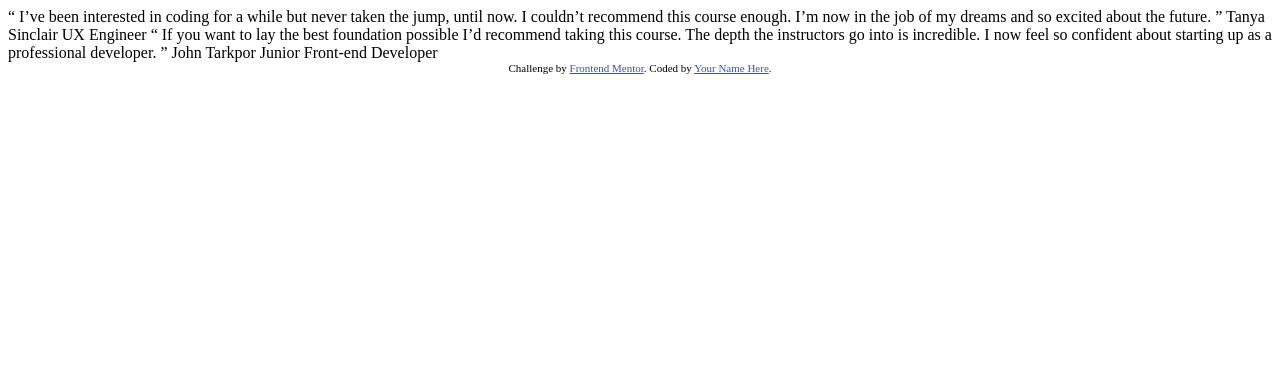
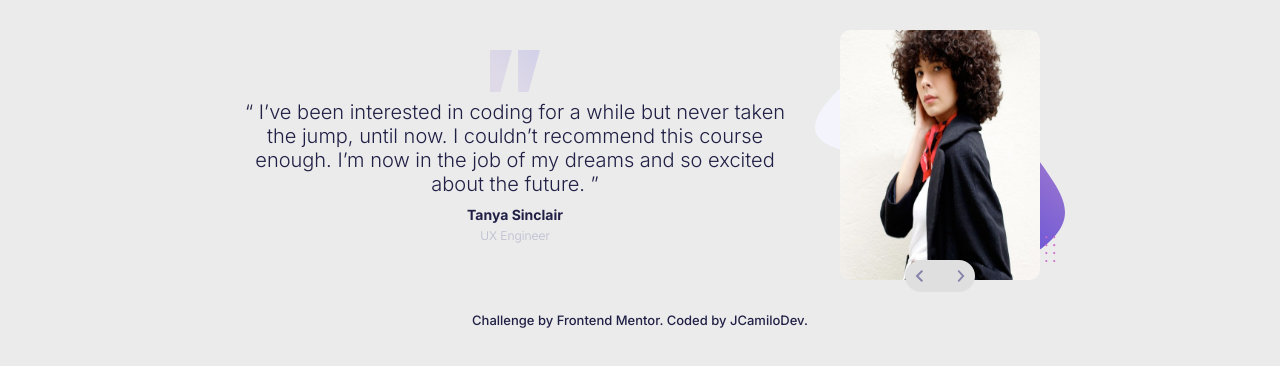
Before and after one commit to jcamilodev1/Retos-fronter, a plain HTML site: page bootcamp-slider/index.html in a window 1280 px wide. Drawn offline with Linux system fonts and the light colour scheme.

Commit message:
bootcamp slider READY

```diff
--- /dev/null
+++ b/bootcamp-slider/app.js
@@ -0,0 +1,64 @@
+const prev = document.getElementById("prev");
+const next = document.getElementById("next");
+const containertext = document.querySelector(".container__card-txt");
+const containerimg = document.querySelector(".container__img-profile");
+var contador = 1;
+prev.addEventListener("click", () => {
+  contador--;
+  console.log("click");
+  pasar(contador);
+});
+next.addEventListener("click", () => {
+  contador++;
+  console.log("click");
+  pasar(contador);
+});
+const pasar = (contador) => {
+  if (contador >= 0) {
+    contador--;
+    console.log(contador);
+    switch (contador) {
+      case 0:
+        containerimg.innerHTML = `<img src="./images/image-tanya.jpg" alt="perfil">`;
+        containertext.innerHTML = `      <div class="container__txt-descript">
+        <p>
+          “ I’ve been interested in coding for a while but never taken the jump, until now.
+          I couldn’t recommend this course enough. I’m now in the job of my dreams and so
+          excited about the future. ”
+        </p>
+      </div>
+      <div class="container__txt-profile">
+        <p>
+          Tanya Sinclair
+        </p>
+        <p>
+          UX Engineer
+        </p>
+      </div>`;
+        break;
+      case 1:
+        containerimg.innerHTML = `<img src="./images/image-john.jpg" alt="perfil">`;
+        containertext.innerHTML = `<div class="container__txt-descript">
+        <p>
+        “ If you want to lay the best foundation possible I’d recommend taking this course.
+        The depth the instructors go into is incredible. I now feel so confident about
+        starting up as a professional developer. ”
+        </p>
+      </div>
+      <div class="container__txt-profile">
+        <p>
+          John Tarkpor
+        </p>
+        <p>
+          Junior Front-end Developer
+        </p>
+      </div>`;
+        break;
+      case 2:
+        break;
+      default:
+        break;
+    }
+  }
+  return;
+};
--- a/bootcamp-slider/index.html
+++ b/bootcamp-slider/index.html
@@ -1,38 +1,58 @@
 <!DOCTYPE html>
-<html lang="en">
+<html lang="es">
 <head>
   <meta charset="UTF-8">
   <meta name="viewport" content="width=device-width, initial-scale=1.0"> <!-- displays site properly based on user's device -->
-
   <link rel="icon" type="image/png" sizes="32x32" href="./images/favicon-32x32.png">
-
+  <link rel="preconnect" href="https://fonts.gstatic.com">
+<link href="https://fonts.googleapis.com/css2?family=Inter:wght@300;500;700&display=swap" rel="stylesheet">
+  <link rel="stylesheet" href="style.css">
   <title>Frontend Mentor | Coding Bootcamp Testimonials Slider</title>
-
-  <!-- Feel free to remove these styles or customise in your own stylesheet 👍 -->
-  <style>
-    .attribution { font-size: 11px; text-align: center; }
-    .attribution a { color: hsl(228, 45%, 44%); }
   </style>
 </head>
 <body>
+  <main class="main">
+  <article class="conteiner__card">
+    <section class="conteiner__card-img">
+      <div class="container__img-profile">
+        <img src="./images/image-tanya.jpg" alt="perfil">
+      </div>
+      <div class="toggle">
+        <img src="./images/icon-prev.svg" alt="" id="prev">
+        <img src="./images/icon-next.svg" alt="" id="next">
+      </div>
+      <div class="patterns-bg">
+        <img src="./images/pattern-bg.svg" alt="">
+      </div>
+    </section>
+    <section class="container__card-txt">
+      <div class="container__txt-descript">
+        <p>
+          “ I’ve been interested in coding for a while but never taken the jump, until now.
+          I couldn’t recommend this course enough. I’m now in the job of my dreams and so
+          excited about the future. ”
+        </p>
+      </div>
+      <div class="container__txt-profile">
+        <p>
+          Tanya Sinclair
+        </p>
+        <p>
+          UX Engineer
+        </p>
+      </div>
 
-  “ I’ve been interested in coding for a while but never taken the jump, until now.
-  I couldn’t recommend this course enough. I’m now in the job of my dreams and so
-  excited about the future. ”
+      <div class="pattern-quotes">
+        <img src="./images/pattern-quotes.svg" alt="">
+      </div>
+    </section>
+  </article>
+</main>
+  <footer class="attribution">
+    <p>Challenge by <a href="https://www.frontendmentor.io?ref=challenge" target="_blank">Frontend Mentor</a>.
+      Coded by <a href="#">JCamiloDev</a>.</p>
 
-  Tanya Sinclair
-  UX Engineer
-
-  “ If you want to lay the best foundation possible I’d recommend taking this course.
-  The depth the instructors go into is incredible. I now feel so confident about
-  starting up as a professional developer. ”
-
-  John Tarkpor
-  Junior Front-end Developer
-
-  <div class="attribution">
-    Challenge by <a href="https://www.frontendmentor.io?ref=challenge" target="_blank">Frontend Mentor</a>.
-    Coded by <a href="#">Your Name Here</a>.
-  </div>
+  </footer>
+  <script src="./app.js"></script>
 </body>
 </html>
--- /dev/null
+++ b/bootcamp-slider/style.css
@@ -0,0 +1,120 @@
+:root{
+  --Dark-Blue: hsl(240, 38%, 20%);
+  --Grayish-Blue: hsl(240, 18%, 77%);
+  --font: 'Inter', sans-serif;
+}
+*{
+  padding: 0;
+  margin: 0;
+}
+html{
+  font-family: var(--font);
+  background-color: rgba(119, 119, 119, 0.144);
+
+}
+
+.conteiner__card{
+  margin: 0 auto;
+  margin-top: 30px;
+  width: 300px;
+}
+.conteiner__card-img{
+  display: grid;
+  position: relative;
+}
+.container__img-profile{
+  display: grid;
+  justify-items: center;
+  align-content: center;
+}
+.container__img-profile img{
+  width: 80%;
+  height: 250px;
+  border-radius: 10px;
+}
+.toggle{
+  position: relative;
+  top: -20px;
+  margin: 0 auto;
+  display: flex;
+  justify-content: space-between;
+  width: 50px;
+  padding: 10px 10px;
+  border-radius: 40px;
+  background-color: rgb(223, 223, 223);
+}
+.toggle img {
+  cursor: pointer;
+  width: 8px;
+}
+.patterns-bg{
+  position: absolute;
+  top: 0px;
+  z-index: -1;
+}
+.patterns-bg img{
+  width: 100%;
+}
+.container__card-txt{
+  display: grid;
+  align-content: center;
+  justify-items: center;
+  padding: 20px;
+  color: var(--Dark-Blue);
+  font-weight: 300;
+  font-family: 'Inter' ;
+}
+.container__txt-descript p{
+  text-align: center;
+}
+.container__txt-profile p{
+  text-align: center;
+}
+.container__txt-profile :first-child{
+  font-size: 14px;
+  margin-top: 10px;
+  font-weight: 700;
+}
+.container__txt-profile :last-child{
+  margin-top: 5px;
+  font-size: 12px;
+  color: var(--Grayish-Blue);
+}
+.pattern-quotes{
+  position: absolute;
+
+}
+.pattern-quotes img {
+  width: 50px;
+}
+
+.attribution p{
+  text-align: center;
+  font-size: 13px;
+  color: var(--Dark-Blue);
+
+}
+.attribution a {
+  text-decoration: none;
+  color: var(--Dark-Blue);
+}
+.attribution a:hover{
+  color: var(--Grayish-Blue);
+}
+@media(min-width:900px){
+  .conteiner__card{
+    width: 850px;
+  }
+  .conteiner__card{
+    display: grid;
+    grid-template-columns: auto auto;
+  }
+  .conteiner__card-img{
+    grid-column: 2/3;
+  }
+  .container__card-txt{
+    font-size: 20px;
+    grid-row: 1/2;
+  }
+
+}
```
